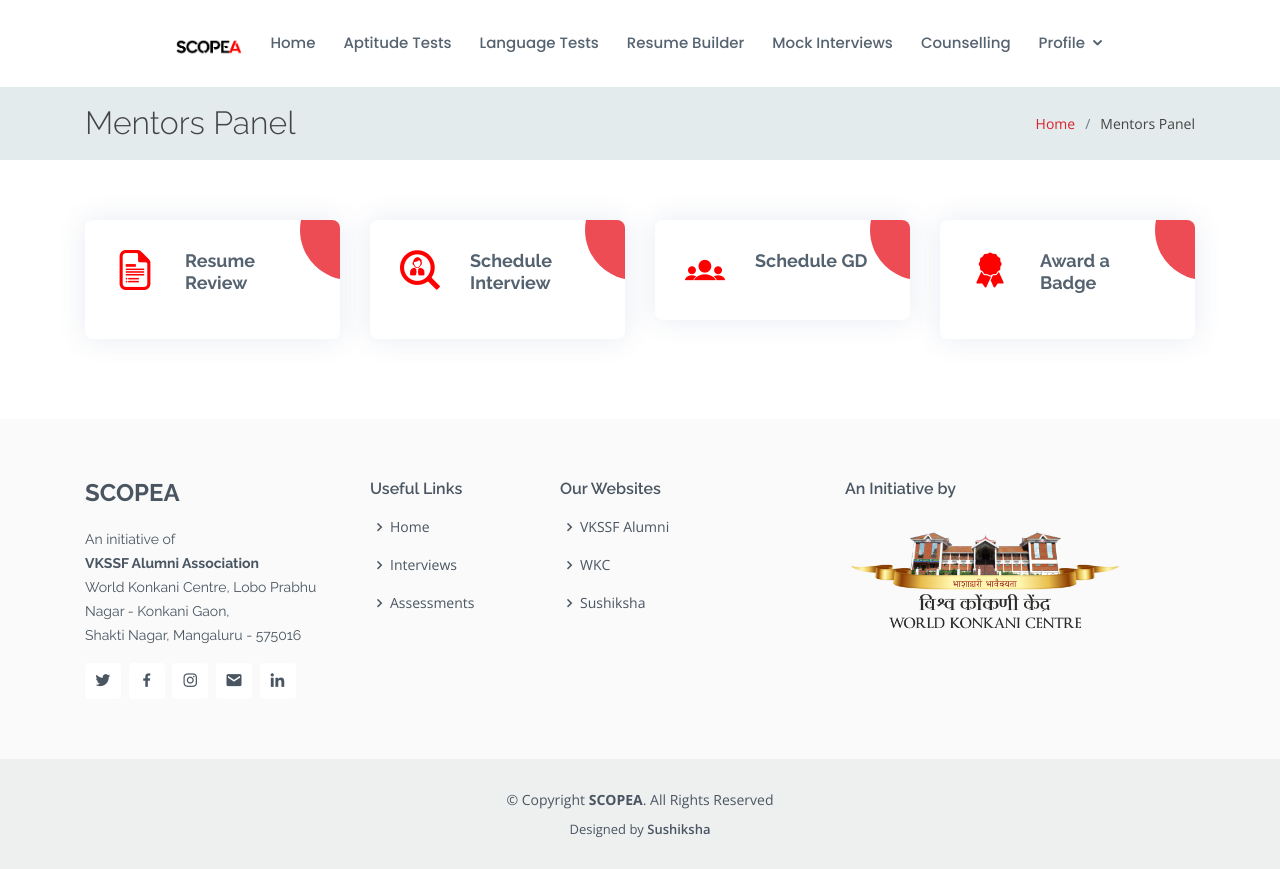
After one commit to World-Konkani-Centre/sushiksha_placement_prep, a Django app: page /mentors/ in a window 1280 px wide. The commit adds this page. Run offline with Django 3.2, Linux system fonts and the light colour scheme; the visitor is signed in with stand-in values (Sample User, id 1); parts of the project's set-up code (start-up, migrations or seed data) failed here and were passed over; some libraries are stand-ins or nearby versions.

Commit message:
Mentors Panel

```diff
--- a/mentors_panel/urls.py
+++ b/mentors_panel/urls.py
@@ -2,6 +2,7 @@ from django.urls import path
 import mentors_panel.views as m_views
 
 urlpatterns = [
+    path('', m_views.mentors_home, name='mentors-home'),
     path('resume/', m_views.resume_list, name="resume-list"),
     path('resume/user/', m_views.resume_view_user, name="resume-view-user"),
     path('resume/<int:resumeId>', m_views.resume_view, name="resume-view"),
--- a/mentors_panel/views.py
+++ b/mentors_panel/views.py
@@ -257,3 +257,11 @@ def gd_details(request, intId):
         return render(request, 'interviews/gd-single.html', context)
     else:
         return HttpResponse("Unauthorized", 401)
+
+@login_required
+def mentors_home(request):
+    if not request.user.profile.is_mentor:
+        messages.error(request, "You don't have access to view this page :)")
+        redirect('index')
+
+    return render(request, 'mentors-panel/mentors-home.html')
--- a/templates/badge/create.html
+++ b/templates/badge/create.html
@@ -15,6 +15,7 @@
 
                     <ol>
                         <li><a href="{% url 'index' %}">Home</a></li>
+                         <li><a href="{% url 'mentors-home' %}">Mentors Panel</a></li>
                         <li>Award a Badge</li>
                     </ol>
                 </div>
--- a/templates/include/navbar.html
+++ b/templates/include/navbar.html
@@ -18,14 +18,7 @@
                         <li><a href="{% url 'interview-home' %}">Mock Interviews</a></li>
                         <li><a href="{% url 'counselling-home' %}">Counselling</a></li>
                         {% if user.is_authenticated and user.profile.is_mentor and not user.is_superuser %}
-                            <li class="drop-down">
-                                <a href="#">Mentors Panel</a>
-                                <ul>
-                                    <li><a href="{% url 'resume-list' %}">Resume</a></li>
-                                    <li><a href="{% url 'interview-list-mentor' %}">Interviews</a></li>
-                                    <li><a href="{% url 'gd-list-mentor' %}">Group Discussion</a></li>
-                                </ul>
-                            </li>
+                            <li><a href="{% url 'mentors-home' %}">Mentors Panel</a></li>
                         {% endif %}
                         {% if user.is_authenticated %}
                             <li class="drop-down">
@@ -33,14 +26,7 @@
                                 <ul>
                                     {% if user.is_staff or user.is_superuser %}
                                         <li><a href="/admin">Admin Panel</a></li>
-                                        <li class="drop-down">
-                                            <a href="#">Mentors Panel</a>
-                                            <ul>
-                                                <li><a href="{% url 'resume-list' %}">Resume</a></li>
-                                                <li><a href="{% url 'interview-list-mentor' %}">Interviews</a></li>
-                                                <li><a href="{% url 'gd-list-mentor' %}">Group Discussion</a></li>
-                                            </ul>
-                                        </li>
+                                        <li><a href="{% url 'mentors-home' %}">Mentors Panel</a></li>
                                     {% endif %}
                                     <li><a href="{% url 'profile' %}">Profile</a></li>
                                     <li><a href="{% url 'password_reset' %}">Reset Password</a></li>
--- /dev/null
+++ b/templates/mentors-panel/mentors-home.html
@@ -0,0 +1,60 @@
+{% extends 'base_page.html' %}
+{% load static %}
+
+{% block content %}
+    <main id="main">
+
+
+        <section id="breadcrumbs" class="breadcrumbs">
+            <div class="container">
+
+                <div class="d-flex justify-content-between align-items-center">
+                    <h2>Mentors Panel</h2>
+
+                    <ol>
+                        <li><a href="{% url 'index' %}">Home</a></li>
+                        <li>Mentors Panel</li>
+                    </ol>
+                </div>
+
+            </div>
+        </section>
+
+    <section id="services" class="services">
+      <div class="container">
+
+
+
+        <div class="row">
+          <div class="col-lg-3 col-md-4 col-6">
+            <div class="icon-box">
+            <i class="icofont-file-alt"></i>
+              <h4><a href="{% url 'resume-list' %}" class="stretched-link">Resume Review</a></h4>
+            </div>
+          </div>
+          <div class="col-lg-3 col-md-4 col-6">
+             <div class="icon-box">
+             <i class="icofont-search-job"></i>
+              <h4><a href="{% url 'interview-list-mentor' %}" class="stretched-link">Schedule Interview</a></h4>
+            </div>
+          </div>
+          <div class="col-lg-3 col-md-4 col-6">
+            <div class="icon-box">
+            <i class="icofont-ui-user-group"></i>
+              <h4><a href="{% url 'gd-list-mentor' %}" class="stretched-link">Schedule GD</a></h4>
+            </div>
+          </div>
+          <div class="col-lg-3 col-md-4 col-6">
+            <div class="icon-box">
+            <i class="icofont-badge"></i>
+              <h4><a href="{% url 'badge' %}" class="stretched-link">Award a Badge</a></h4>
+            </div>
+          </div>
+        </div>
+      </div>
+    </section>
+
+
+
+    </main>
+{% endblock %}
```
